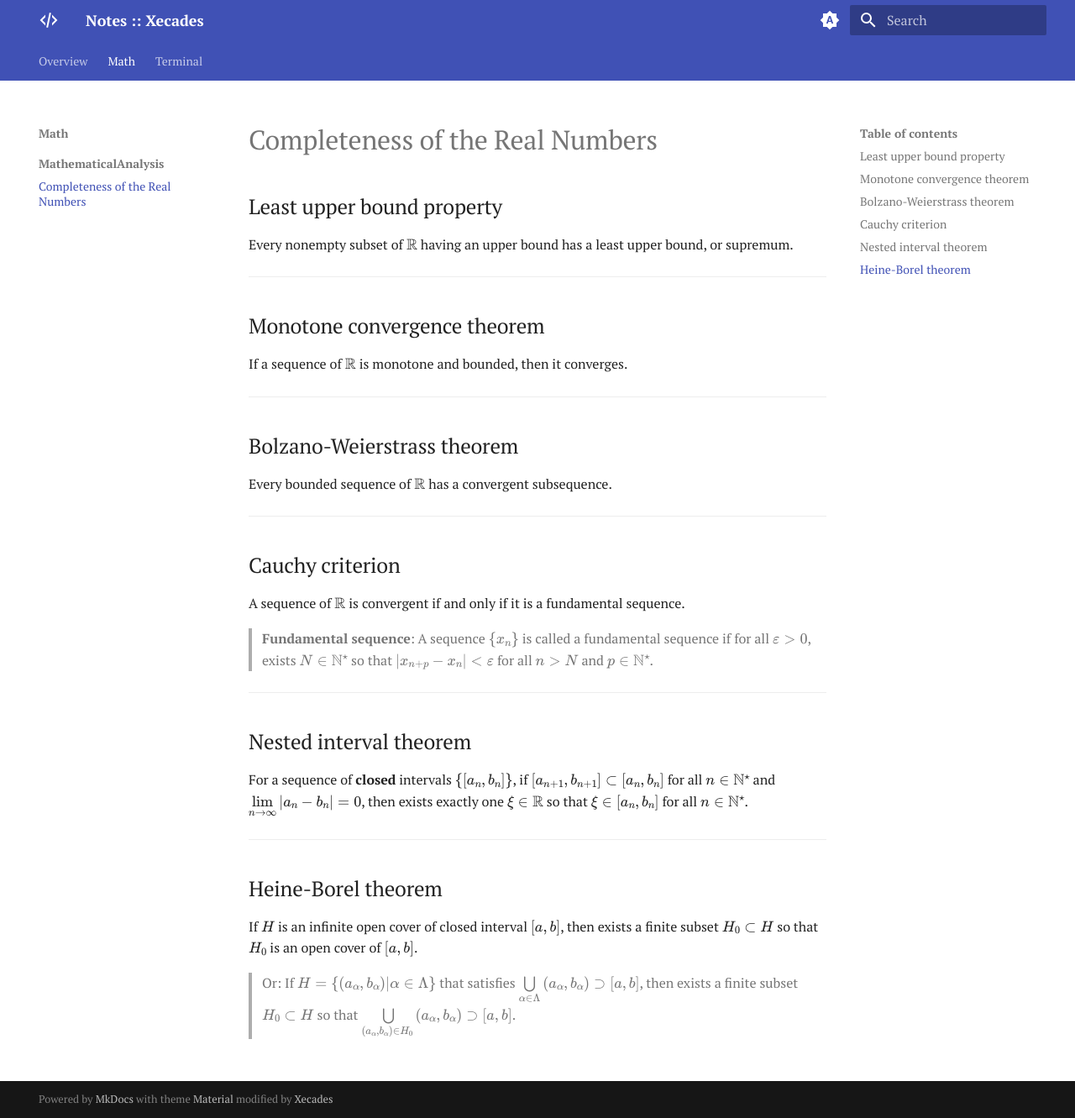
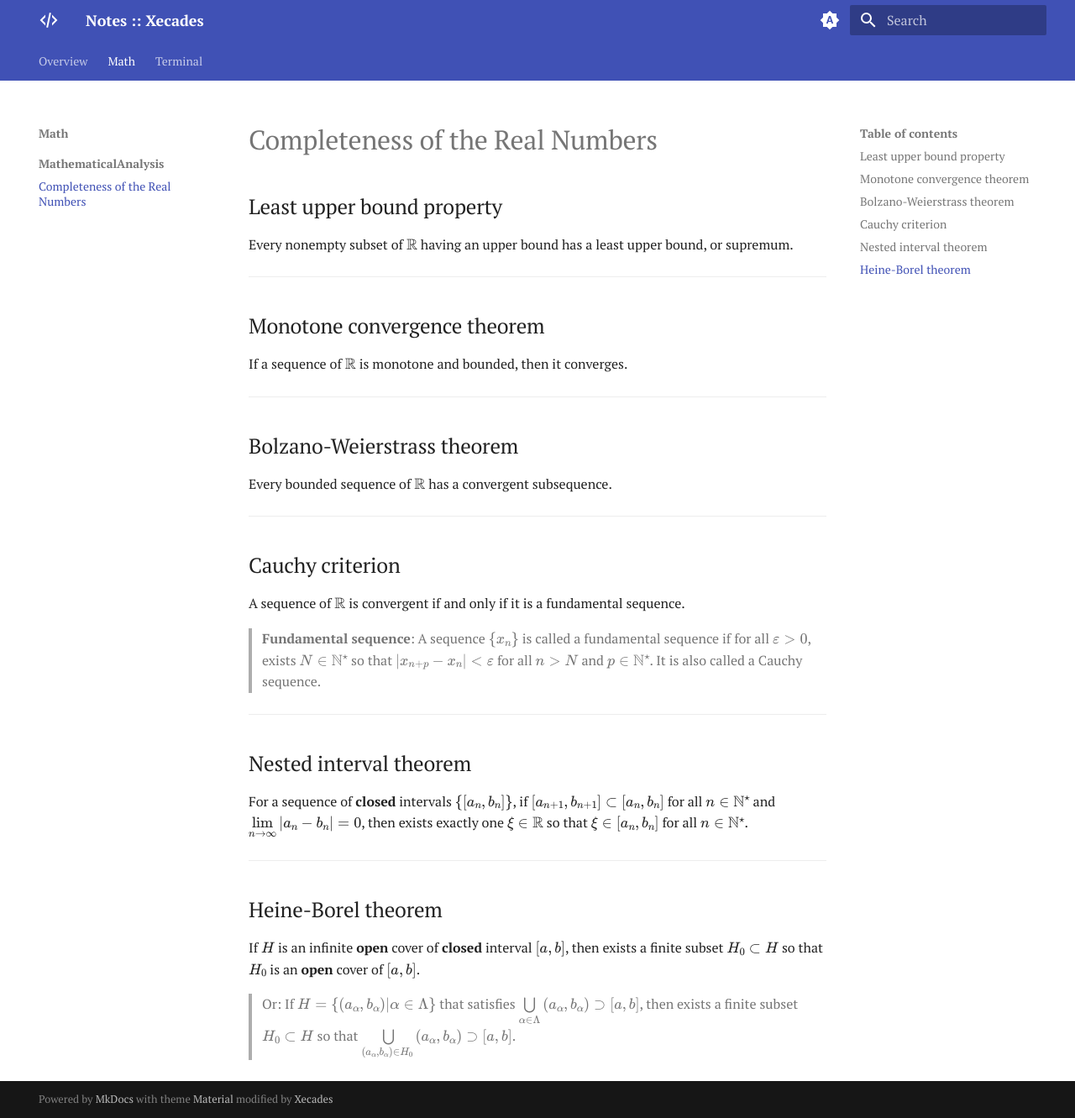
Before and after one commit to Xecades/Notes, an MkDocs documentation site: the page built from docs/Math/MathematicalAnalysis/CompletenessOfRealNumbers.md, in a window 1280 px wide and 1331 px high. Shown: the whole window at 84% size. Built offline with MkDocs 1.6.1 and Material for MkDocs 9.7.7, drawn with Linux system fonts in a browser that asks for light colours.

Commit message:
fixed some notations

```diff
--- a/docs/Math/MathematicalAnalysis/CompletenessOfRealNumbers.md
+++ b/docs/Math/MathematicalAnalysis/CompletenessOfRealNumbers.md
@@ -22,7 +22,7 @@ Every bounded sequence of $\mathbb{R}$ has a convergent subsequence.
 
 A sequence of $\mathbb{R}$ is convergent if and only if it is a fundamental sequence.
 
-> **Fundamental sequence**: A sequence $\{x_n\}$ is called a fundamental sequence if for all $\varepsilon > 0$, exists $N\in\mathbb{N}^\star$ so that $|x_{n+p} - x_n| < \varepsilon$ for all $n>N$ and $p\in\mathbb{N}^\star$.
+> **Fundamental sequence**: A sequence $\{x_n\}$ is called a fundamental sequence if for all $\varepsilon > 0$, exists $N\in\mathbb{N}^\star$ so that $|x_{n+p} - x_n| < \varepsilon$ for all $n>N$ and $p\in\mathbb{N}^\star$. It is also called a Cauchy sequence.
 
 ---
 
@@ -34,6 +34,6 @@ For a sequence of **closed** intervals $\{[a_n,b_n]\}$, if $[a_{n+1},b_{n+1}]\su
 
 ## Heine-Borel theorem
 
-If $H$ is an infinite open cover of closed interval $[a, b]$, then exists a finite subset $H_0\subset H$ so that $H_0$ is an open cover of $[a,b]$.
+If $H$ is an infinite **open** cover of **closed** interval $[a, b]$, then exists a finite subset $H_0\subset H$ so that $H_0$ is an **open** cover of $[a,b]$.
 
 > Or: If $H = \{(a_\alpha, b_\alpha) | \alpha \in \Lambda\}$ that satisfies $\bigcup\limits_{\alpha\in\Lambda}{(a_\alpha, b_\alpha)} \supset [a, b]$, then exists a finite subset $H_0\subset H$ so that $\bigcup\limits_{(a_\alpha, b_\alpha)\in H_0}{(a_\alpha, b_\alpha)} \supset [a, b]$.
```
